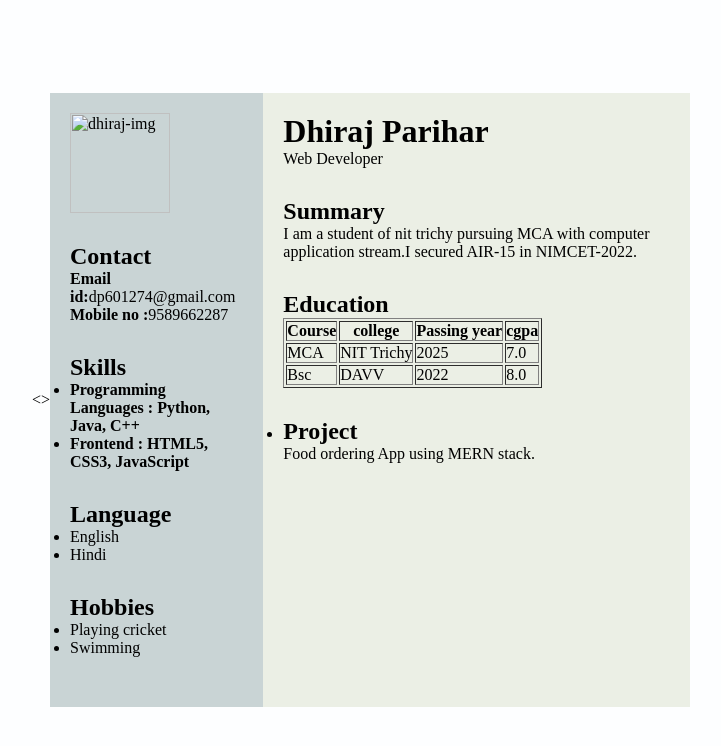
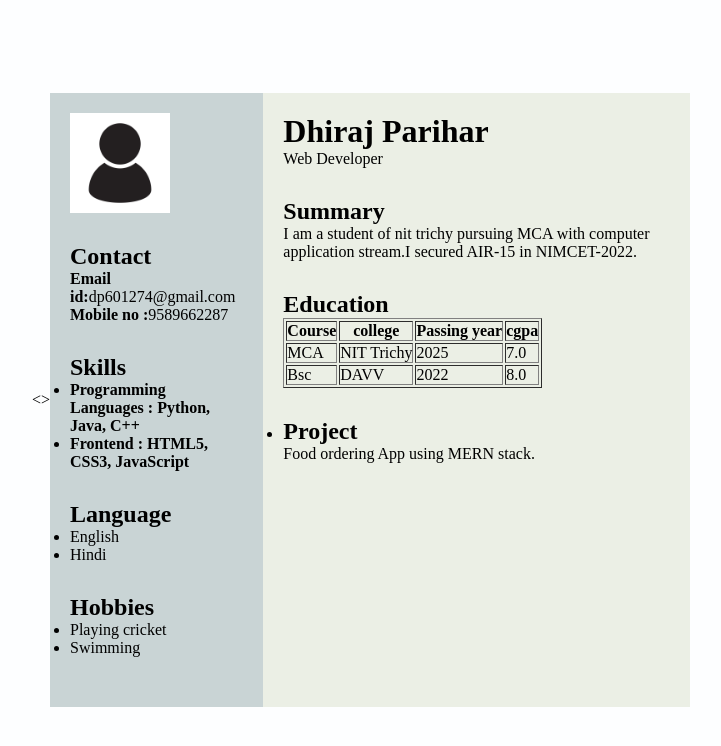
Before and after one commit to dhirajparihar/cv024, a plain HTML site: page Dhiraj-CV/index.html in a window 1280 px wide. Shown: the whole page, without its empty margins (279-1000 px from the left). Drawn offline with Linux system fonts and the light colour scheme.

Commit message:
Update index.html

```diff
--- a/Dhiraj-CV/index.html
+++ b/Dhiraj-CV/index.html
@@ -11,7 +11,7 @@
 	<div class="full">
 		<div class="left">
 			<div class="image">
-				<img src="http://127.0.0.1:5500/index.html" alt="dhiraj-img" style="width:100px;
+				<img src="profile-pic.jpg" alt="picture" style="width:100px;
 							height:100px;">
 			</div>
 			<div class="Contact">
```
